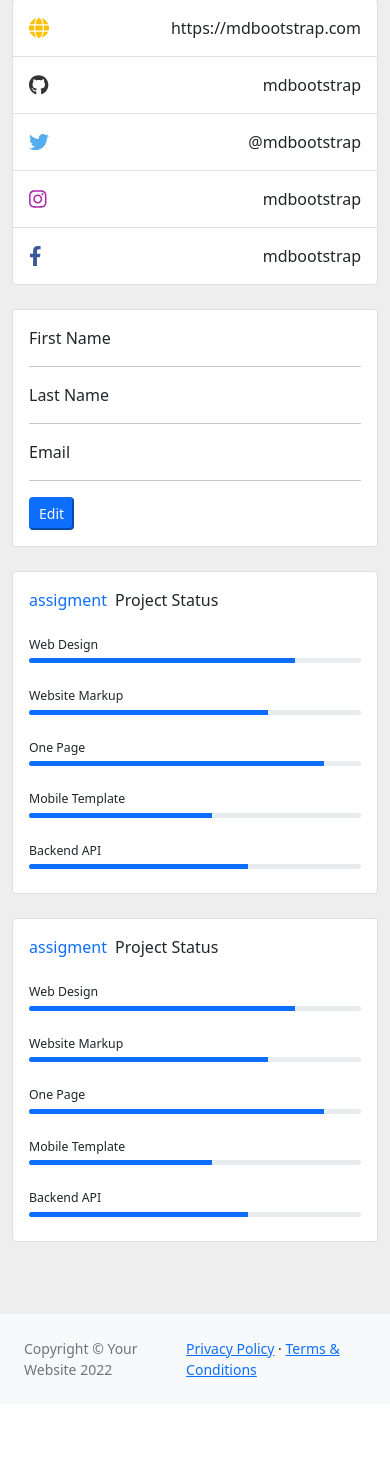
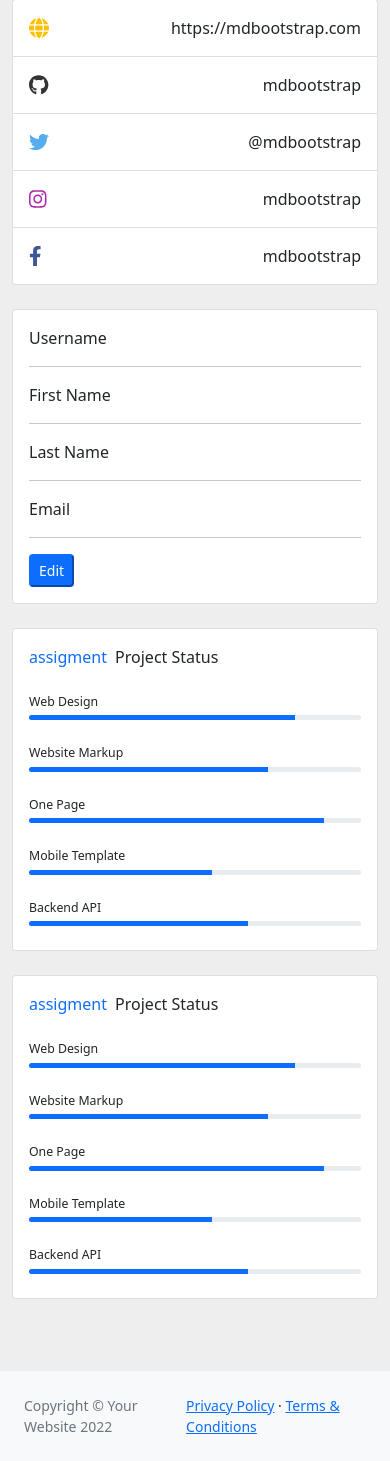
Before and after one commit to mkumm14/FaultFinder, a Django app: page /profile in a window 390 px wide. Shown: the part 379-1840 px from the top of the page. Before the commit the page ends 1756 px from the top, so only its background shows below. Run offline with Django 4.2, Linux system fonts and the light colour scheme; parts of the project's set-up code (start-up, migrations or seed data) failed here and were passed over; some libraries are stand-ins or nearby versions.

Commit message:
added username field to both form and user-info

```diff
--- a/authentication/forms.py
+++ b/authentication/forms.py
@@ -106,9 +106,10 @@ class RegisterForm(UserCreationForm):
 
 class editUserForm(forms.ModelForm):
 
+    username=forms.CharField(help_text=None)
     first_name=forms.CharField(required=True)
     last_name=forms.CharField(required=True)
     email=forms.EmailField(required=True)
     class Meta:
         model=User
-        fields=['first_name','last_name','email']
+        fields=['username','first_name','last_name','email']
--- a/authentication/templates/user/partials/user-info.html
+++ b/authentication/templates/user/partials/user-info.html
@@ -1,5 +1,14 @@
 
     <div  hx-target="this" hx-swap="outerHTML">
+      <div class="row">
+        <div class="col-sm-3">
+          <p class="mb-0">Username</p>
+        </div>
+        <div class="col-sm-9">
+          <p class="text-muted mb-0">{{user.username}}</p>
+        </div>
+      </div>
+    <hr>
     <div class="row">
       <div class="col-sm-3">
         <p class="mb-0">First Name</p>
```
